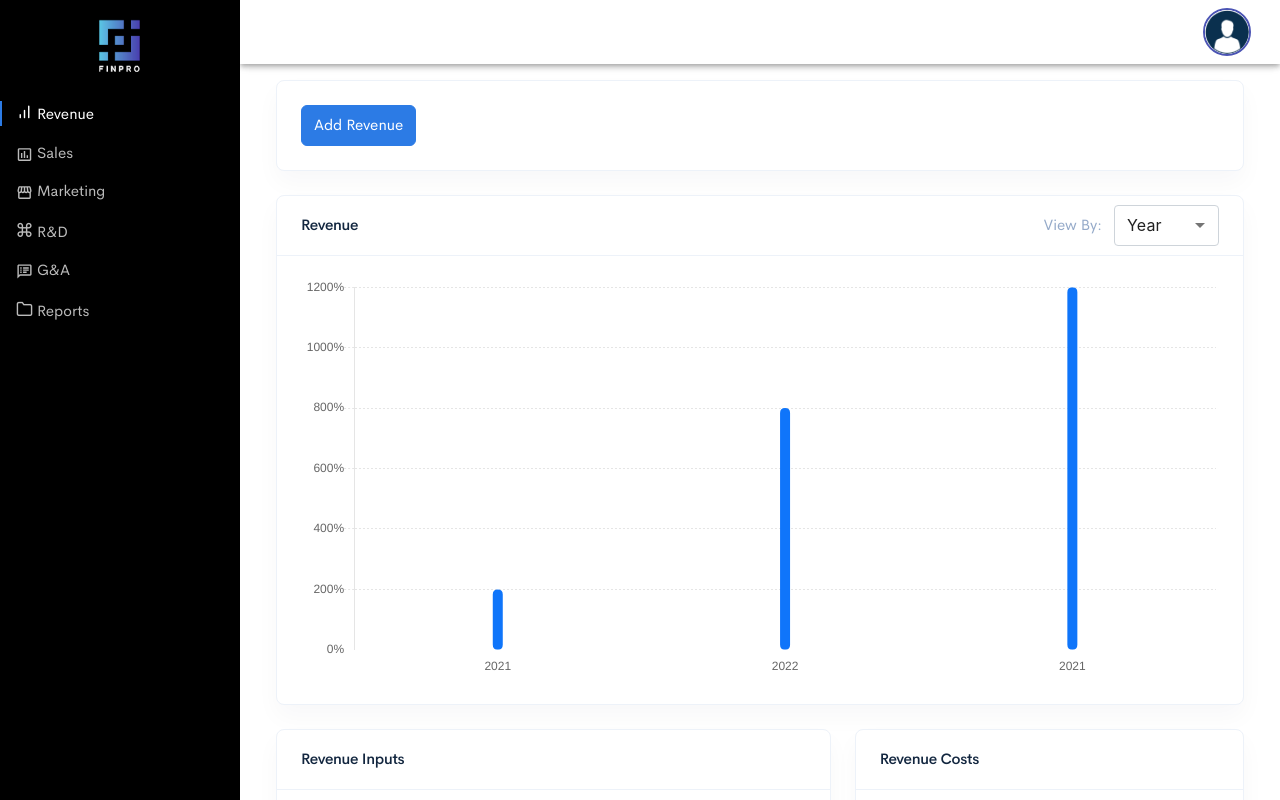
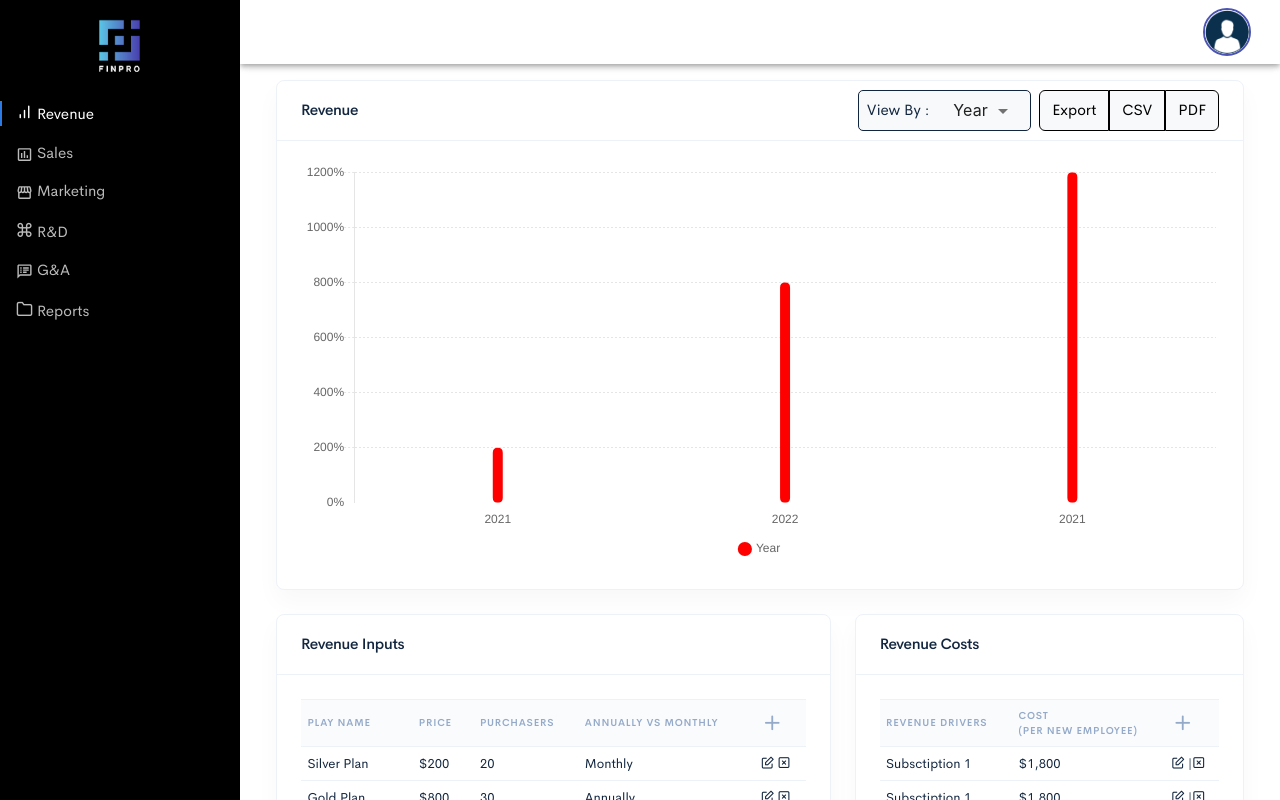
Before and after one commit to iamdeve/finpro, a React (Create React App) app: page /revenue in a window 1280 px wide. Shown: the top 800 px of the page. Built offline with nearby package versions, Linux system fonts and the light colour scheme; sample sign-in values are in the browser's storage.

Commit message:
layout changes added

```diff
--- a/src/context/context.js
+++ b/src/context/context.js
@@ -10,7 +10,8 @@ export const initialState = {
 			{
 				label: 'Year',
 				data: [25, 20, 30, 22, 17, 10, 18, 26, 28, 26, 20, 32],
-				backgroundColor: '#0F75FA',
+				// backgroundColor: '#0F75FA',
+				backgroundColor: 'red',
 			},
 		],
 	},
@@ -43,7 +44,9 @@ export const initialState = {
 			{
 				label: 'Year',
 				data: [25, 20, 30, 22, 17, 10, 18, 26, 28, 26, 20, 32],
-				backgroundColor: '#0F75FA',
+				// backgroundColor: '#0F75FA',
+				backgroundColor: 'red',
+				hoverBackgroundColor: 'rgba(232,105,90,0.8)',
 			},
 		],
 	},
@@ -113,7 +116,7 @@ export const reducer = (state, action) => {
 				revenueData: state.revenueData,
 			};
 		case 'Add_SALES':
-			state.salesData.push(action.payload)
+			state.salesData.push(action.payload);
 			return {
 				...state,
 				revenueData: state.salesData,
--- a/src/index.css
+++ b/src/index.css
@@ -126,3 +126,32 @@ li.nav-item > a.active{
 .list-checks{
   color: green;
 }
+
+.chart-handle-grup{
+  display: flex;
+}
+.chart-dropdown{
+  display: flex;
+  justify-content: center;
+  align-items: center;
+  border: 1px solid;
+  padding: 0 .5rem;
+  border-radius: 5px;
+  background: #F8F9FA;
+  margin-right: .5rem;
+}
+
+.chart-dropdown .MuiNativeSelect-outlined.MuiNativeSelect-outlined{
+  padding-right: 10px;
+}
+
+.btn-custom-group{
+  background: #F8F9FA;
+  border: 1px solid #000;
+  color: #000;
+}
+
+.btn-custom-group:hover, .btn-custom-group:active, .btn-custom-group:focus{
+  background: #5AC2DE !important;
+  border: 1px solid #000;
+}
--- a/src/views/Revenue/Revenue.js
+++ b/src/views/Revenue/Revenue.js
@@ -8,6 +8,7 @@ import Dialog from '@material-ui/core/Dialog';
 import DialogActions from '@material-ui/core/DialogActions';
 import DialogContent from '@material-ui/core/DialogContent';
 import DialogTitle from '@material-ui/core/DialogTitle';
+import { ButtonGroup, Button, Dropdown, DropdownButton } from 'react-bootstrap';
 
 require('../../RoundedBars');
 
@@ -27,8 +28,8 @@ const BootstrapInput = withStyles((theme) => ({
 	input: {
 		borderRadius: 4,
 		position: 'relative',
-		backgroundColor: theme.palette.background.paper,
-		border: '1px solid #ced4da',
+		backgroundColor: '#f8f9fa',
+		// border: '1px solid #ced4da',
 		fontSize: 16,
 		padding: '10px 26px 10px 12px',
 		transition: theme.transitions.create(['border-color', 'box-shadow']),
@@ -105,104 +106,33 @@ function Revenue() {
 			<div className='row'>
 				<div className='col-12 col-xl-12'>
 					<div className='card'>
-						<div className='card-body'>
-							<button onClick={handleClickOpen} className='btn btn-primary'>
-								Add Revenue
-							</button>
-						</div>
-						<Dialog open={open} onClose={handleClose} aria-labelledby='alert-dialog-title' aria-describedby='alert-dialog-description'>
-							<DialogTitle id='alert-dialog-title'>{'Add Revenue'}</DialogTitle>
-							<form onSubmit={handleSubmit}>
-								<DialogContent>
-									<div className='row g-3'>
-										<div className='col-12 col-md-6 mb-3'>
-											<label htmlFor='plaln' className='form-label'>
-												Plan
-											</label>
-											<input type='text' name='plan' value={revenueForm.plan} onChange={handleRevenueChange} className='form-control' id='plan' placeholder='Plan' required />
-										</div>
-										<div className='col-12 col-md-6 mb-3'>
-											<label htmlFor='Price' className='form-label'>
-												Price
-											</label>
-											<input type='text' name='price' value={revenueForm.price} onChange={handleRevenueChange} className='form-control' id='price' placeholder='Price' required />
-										</div>
-									</div>
-
-									<div className='row g-3'>
-										<div className='col-12 col-md-12 mb-3'>
-											<label htmlFor='purchasers' className='form-label'>
-												Purchasers
-											</label>
-											<input type='text' name='purchasers' value={revenueForm.purchasers} onChange={handleRevenueChange} className='form-control' id='purchasers' placeholder='Purchasers' required />
-										</div>
-									</div>
-									<div className='row g-3'>
-										<div className='col-6 col-md-6 mb-3'>
-											<label htmlFor='type' className='form-label'>
-												Type
-											</label>
-											<select name='type' onChange={handleRevenueChange} className='form-control' id='type' placeholder='Password' required>
-												<option selected value='anually'>
-													Anually
-												</option>
-												<option value='monthly'>Monthly</option>
-											</select>
-										</div>
-										<div className='col-6 col-md-6 mb-3'>
-											<label htmlFor='date' className='form-label'>
-												Date
-											</label>
-											<input type='date' name='date' value={revenueForm.date} onChange={handleRevenueChange} className='form-control' id='date' placeholder='Date' required />
-										</div>
-									</div>
-								</DialogContent>
-								<DialogActions>
-									<button className='btn btn-danger' onClick={handleClose}>
-										Cancel
-									</button>
-									<button type='submit' className='btn btn-primary' autoFocus>
-										Add
-									</button>
-								</DialogActions>
-							</form>
-						</Dialog>
-					</div>
-				</div>
-				<div className='col-12 col-xl-12'>
-					<div className='card'>
 						<div className='card-header'>
 							<h4 className='card-header-title'>Revenue</h4>
-							<span className='text-muted mr-3'>View By:</span>
-							<FormControl variant='outlined' className={classes.margin}>
-								<NativeSelect id='demo-customized-select-native' value={chartValue} onChange={handleChange} input={<BootstrapInput />}>
-									<option defaultValue='year' value='year'>
-										Year
-									</option>
-									<option value='quarter'>Quarter</option>
-									<option value='month'>Month</option>
-								</NativeSelect>
-							</FormControl>
+							<div className='chart-handle-grup'>
+								<div className='chart-dropdown'>
+									<span className='mr-3'>View By :</span>
+									<FormControl variant='outlined' className={classes.margin}>
+										<NativeSelect id='demo-customized-select-native' value={chartValue} onChange={handleChange} input={<BootstrapInput />}>
+											<option defaultValue='year' value='year'>
+												Year
+											</option>
+											<option value='quarter'>Quarter</option>
+											<option value='month'>Month</option>
+										</NativeSelect>
+									</FormControl>
+								</div>
+								<ButtonGroup aria-label='Basic example'>
+									<Button className='btn-custom-group'>Export</Button>
+									<Button className='btn-custom-group'>CSV</Button>
+									<Button className='btn-custom-group'>PDF</Button>
+								</ButtonGroup>
+							</div>
 						</div>
 						<div className='card-body'>
 							<Bar
 								height={400}
 								data={data}
 								options={{
-									legendCallback: function (chart) {
-										alert('he');
-										var text = [];
-										text.push('<ul class="' + chart.id + '-legend">');
-										for (var i = 0; i < chart.data.datasets.length; i++) {
-											text.push('<li><span style="background-color:' + chart.data.datasets[i].backgroundColor + '"></span>');
-											if (chart.data.datasets[i].label) {
-												text.push(chart.data.datasets[i].label);
-											}
-											text.push('</li>');
-										}
-										text.push('</ul>');
-										return text.join('');
-									},
 									tooltips: {
 										callbacks: {
 											title: function (tooltipItem, data) {
@@ -254,7 +184,14 @@ function Revenue() {
 										],
 									},
 								}}
-								legend={{ display: false }}
+								legend={{
+									display: true,
+									position: 'bottom',
+									labels: {
+										usePointStyle: true,
+										boxWidth: 10,
+									},
+								}}
 							/>
 						</div>
 					</div>
@@ -274,7 +211,66 @@ function Revenue() {
 											<th scope='col'>Price</th>
 											<th scope='col'>purchasers</th>
 											<th scope='col'>Annually vs Monthly</th>
-											<th scope='col'></th>
+											<th scope='col'>
+												<i onClick={handleClickOpen} style={{ fontSize: '22px' }} className='fe fe-plus'></i>
+												<Dialog open={open} onClose={handleClose} aria-labelledby='alert-dialog-title' aria-describedby='alert-dialog-description'>
+													<DialogTitle id='alert-dialog-title'>{'Add Revenue'}</DialogTitle>
+													<form onSubmit={handleSubmit}>
+														<DialogContent>
+															<div className='row g-3'>
+																<div className='col-12 col-md-6 mb-3'>
+																	<label htmlFor='plaln' className='form-label'>
+																		Plan
+																	</label>
+																	<input type='text' name='plan' value={revenueForm.plan} onChange={handleRevenueChange} className='form-control' id='plan' placeholder='Plan' required />
+																</div>
+																<div className='col-12 col-md-6 mb-3'>
+																	<label htmlFor='Price' className='form-label'>
+																		Price
+																	</label>
+																	<input type='text' name='price' value={revenueForm.price} onChange={handleRevenueChange} className='form-control' id='price' placeholder='Price' required />
+																</div>
+															</div>
+
+															<div className='row g-3'>
+																<div className='col-12 col-md-12 mb-3'>
+																	<label htmlFor='purchasers' className='form-label'>
+																		Purchasers
+																	</label>
+																	<input type='text' name='purchasers' value={revenueForm.purchasers} onChange={handleRevenueChange} className='form-control' id='purchasers' placeholder='Purchasers' required />
+																</div>
+															</div>
+															<div className='row g-3'>
+																<div className='col-6 col-md-6 mb-3'>
+																	<label htmlFor='type' className='form-label'>
+																		Type
+																	</label>
+																	<select name='type' onChange={handleRevenueChange} className='form-control' id='type' placeholder='Password' required>
+																		<option selected value='anually'>
+																			Anually
+																		</option>
+																		<option value='monthly'>Monthly</option>
+																	</select>
+																</div>
+																<div className='col-6 col-md-6 mb-3'>
+																	<label htmlFor='date' className='form-label'>
+																		Date
+																	</label>
+																	<input type='date' name='date' value={revenueForm.date} onChange={handleRevenueChange} className='form-control' id='date' placeholder='Date' required />
+																</div>
+															</div>
+														</DialogContent>
+														<DialogActions>
+															<button className='btn btn-danger' onClick={handleClose}>
+																Cancel
+															</button>
+															<button type='submit' className='btn btn-primary' autoFocus>
+																Add
+															</button>
+														</DialogActions>
+													</form>
+												</Dialog>
+											</th>
 										</tr>
 									</thead>
 									<tbody>
@@ -313,7 +309,7 @@ function Revenue() {
 												(PER NEW EMPLOYEE)
 											</th>
 											<th scope='col'>
-												<i className='fe fe-plus'></i>
+												<i style={{ fontSize: '22px' }} className='fe fe-plus'></i>
 											</th>
 										</tr>
 									</thead>
```
Also changed, not shown: 1 other file (tests, documents, lock files or other folders).
